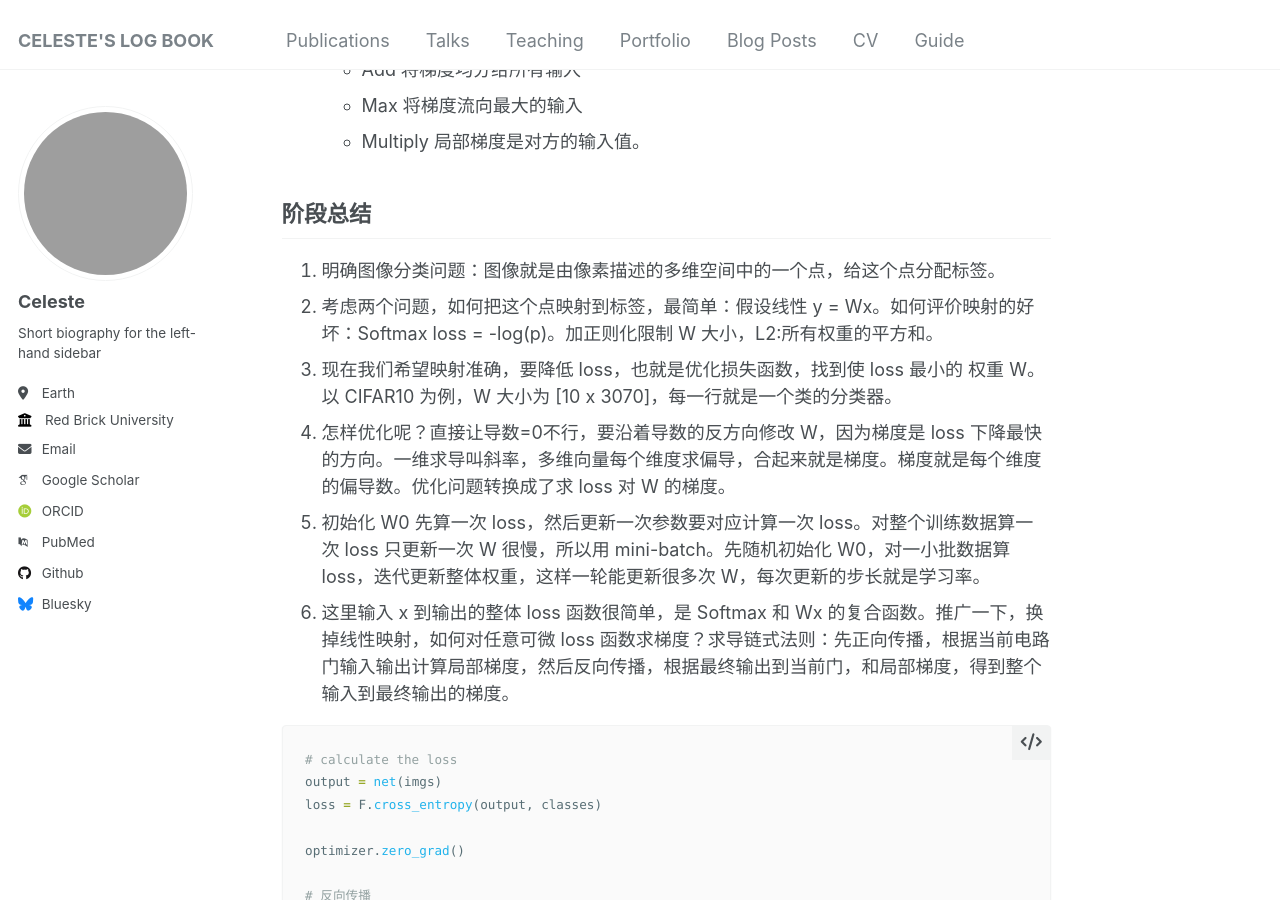
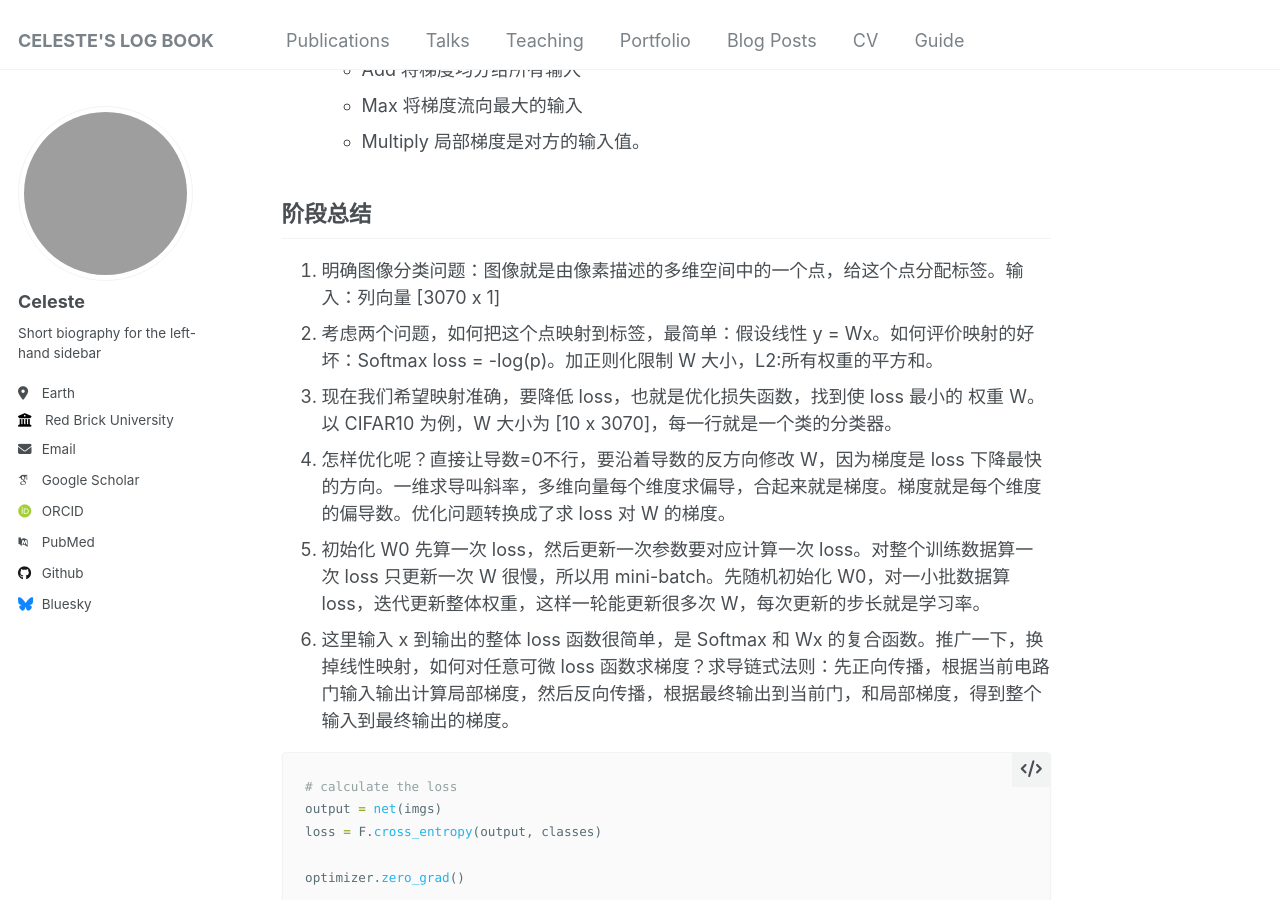
Before and after one commit to BUGERR/bugerr.github.io, a Jekyll site: the page built from _posts/2024-11-28-cs231n_4.md, in a window 1280 px wide and 900 px high, scrolled down 1217 px. Built offline with Jekyll 4.4.1, drawn with Linux system fonts in a browser that asks for light colours; some web fonts are replaced; grey boxes are pictures that could not be loaded.

Commit message:
Update 2024-11-28-cs231n_4.md

```diff
--- a/_posts/2024-11-28-cs231n_4.md
+++ b/_posts/2024-11-28-cs231n_4.md
@@ -29,7 +29,7 @@ tags:
    - Multiply 局部梯度是对方的输入值。
 
 ## 阶段总结
-1. 明确图像分类问题：图像就是由像素描述的多维空间中的一个点，给这个点分配标签。
+1. 明确图像分类问题：图像就是由像素描述的多维空间中的一个点，给这个点分配标签。输入：列向量 [3070 x 1]
 2. 考虑两个问题，如何把这个点映射到标签，最简单：假设线性 y = Wx。如何评价映射的好坏：Softmax loss = -log(p)。加正则化限制 W 大小，L2:所有权重的平方和。
 3. 现在我们希望映射准确，要降低 loss，也就是优化损失函数，找到使 loss 最小的 权重 W。以 CIFAR10 为例，W 大小为 [10 x 3070]，每一行就是一个类的分类器。
 4. 怎样优化呢？直接让导数=0不行，要沿着导数的反方向修改 W，因为梯度是 loss 下降最快的方向。一维求导叫斜率，多维向量每个维度求偏导，合起来就是梯度。梯度就是每个维度的偏导数。优化问题转换成了求 loss 对 W 的梯度。
```
